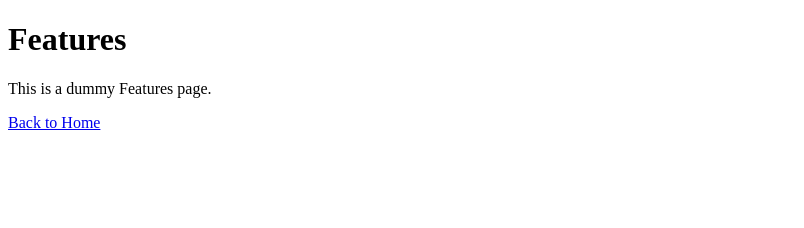
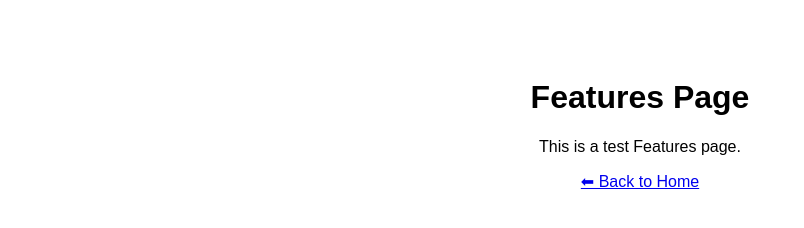
Before and after one commit to micjgallagher/AlwaysFreshSDEV265, a plain HTML site: page pages/features.html in a window 1280 px wide. Shown: the whole page, without its empty margins (0-804 px from the left). Drawn offline with Linux system fonts and the light colour scheme.

Commit message:
Update Features page title and styling

```diff
--- a/pages/features.html
+++ b/pages/features.html
@@ -1,13 +1,14 @@
 <!DOCTYPE html>
-<html lang="en">
+<html>
 <head>
-    <meta charset="UTF-8">
-    <title>Features</title>
+    <title>Features - Always Fresh</title>
 </head>
-<body>
-    <h1>Features</h1>
-    <p>This is a dummy Features page.</p>
+<body style="font-family: Arial; text-align:center; padding:50px;">
 
-    <a href="../index.html">Back to Home</a>
+<h1>Features Page</h1>
+<p>This is a test Features page.</p>
+
+<a href="index.html">⬅ Back to Home</a>
+
 </body>
 </html>
```
